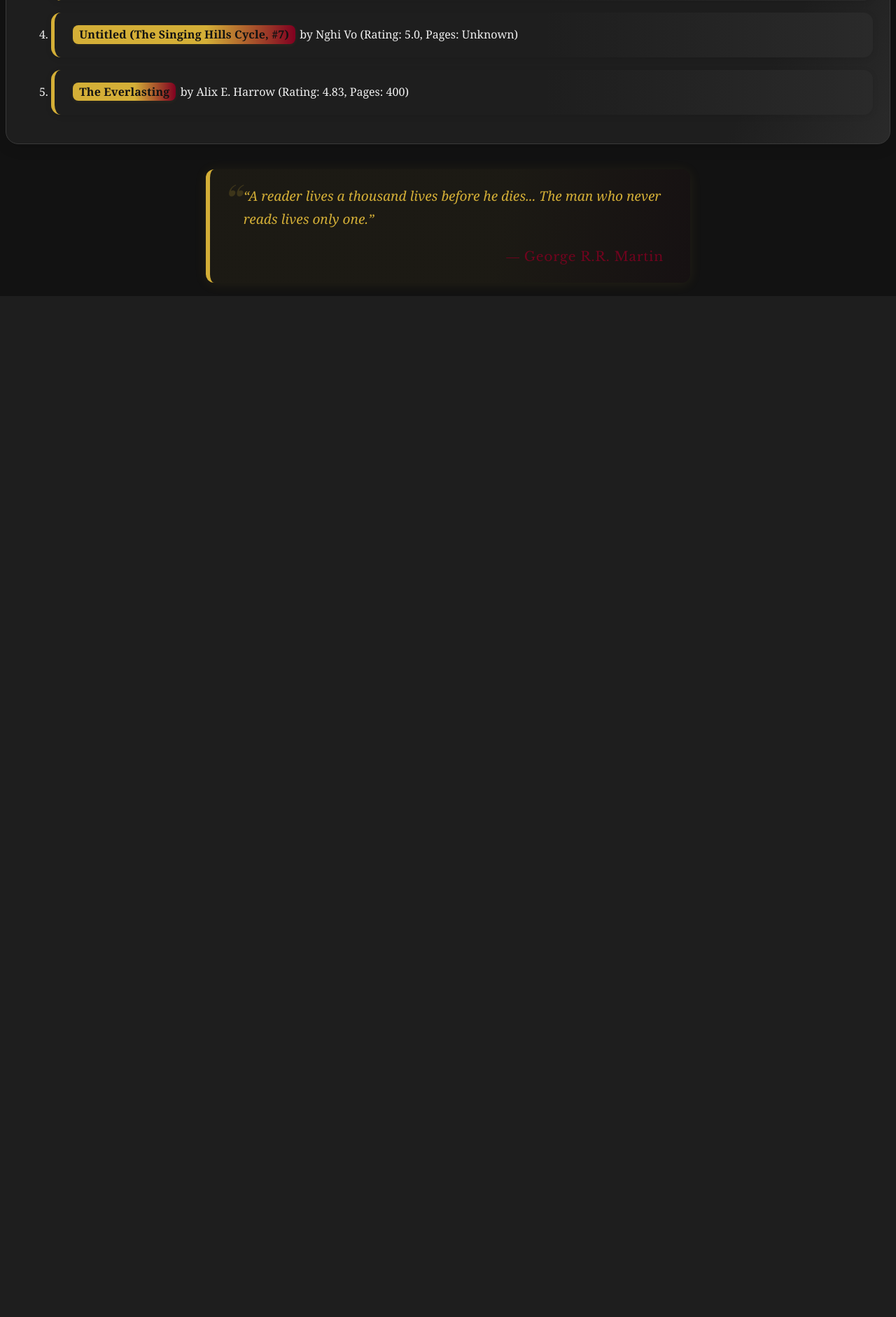
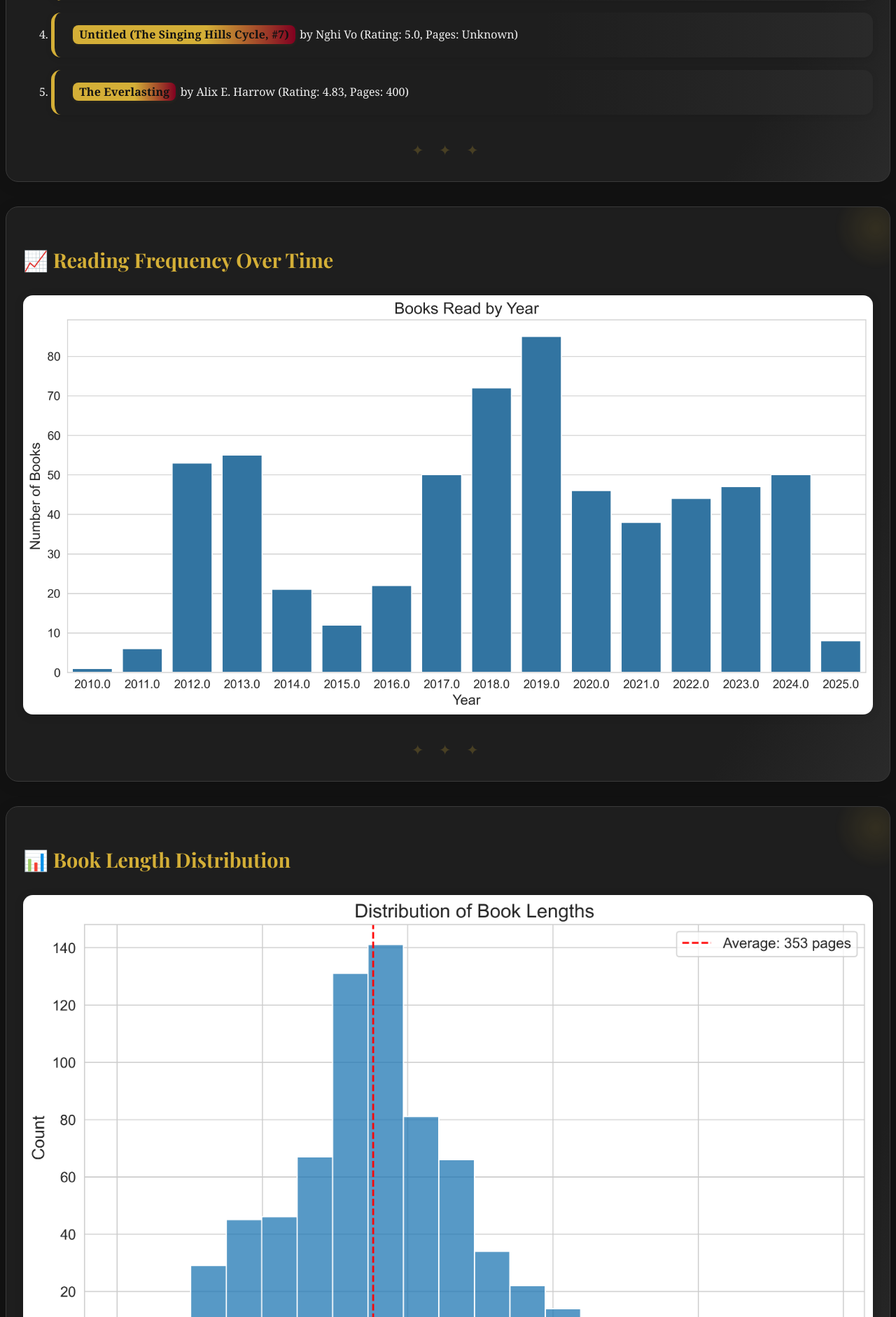
Before and after one commit to nelsonjt12/smart-reading-tracker, a Flask app: page / in a window 1280 px wide. Shown: the part 1380-3262 px from the top of the page at 70% size. Before the commit the page ends 1801 px from the top, so only its background shows below. Run offline with Flask 3, Linux system fonts and the light colour scheme; some web fonts are replaced.

Commit message:
add visualizations

```diff
--- a/flask_app/static/css/scholarly_theme.css
+++ b/flask_app/static/css/scholarly_theme.css
@@ -512,6 +512,18 @@
 }
 
 /* For matplotlib figures - adjust figure background and text colors */
+
+/* Visualization image styling for HTML preview */
+.viz-img {
+    display: block;
+    max-width: 100%;
+    height: auto;
+    margin: 2rem auto;
+    border-radius: 14px;
+    box-shadow: 0 2px 14px rgba(0,0,0,0.12);
+    background: #222;
+}
+
 .stPlotlyChart, .stPlot {
     background-color: var(--bg-secondary) !important;
     border-radius: 8px;
--- a/flask_app/templates/index.html
+++ b/flask_app/templates/index.html
@@ -41,6 +41,14 @@
                 {% endfor %}
             </ol>
         </section>
+        <section class="visualization">
+            <h2>📈 Reading Frequency Over Time</h2>
+            <img src="{{ url_for('static', filename='images/reading_frequency.png') }}" alt="Reading Frequency" class="viz-img">
+        </section>
+        <section class="visualization">
+            <h2>📊 Book Length Distribution</h2>
+            <img src="{{ url_for('static', filename='images/page_distribution.png') }}" alt="Page Distribution" class="viz-img">
+        </section>
         <footer>
             <blockquote>
                 “A reader lives a thousand lives before he dies... The man who never reads lives only one.”<br>
```
Also changed, not shown: flask_app/static/images/page_distribution.png (renamed from output/images/page_distribution.png), flask_app/static/images/reading_frequency.png (renamed from output/images/reading_frequency.png).
